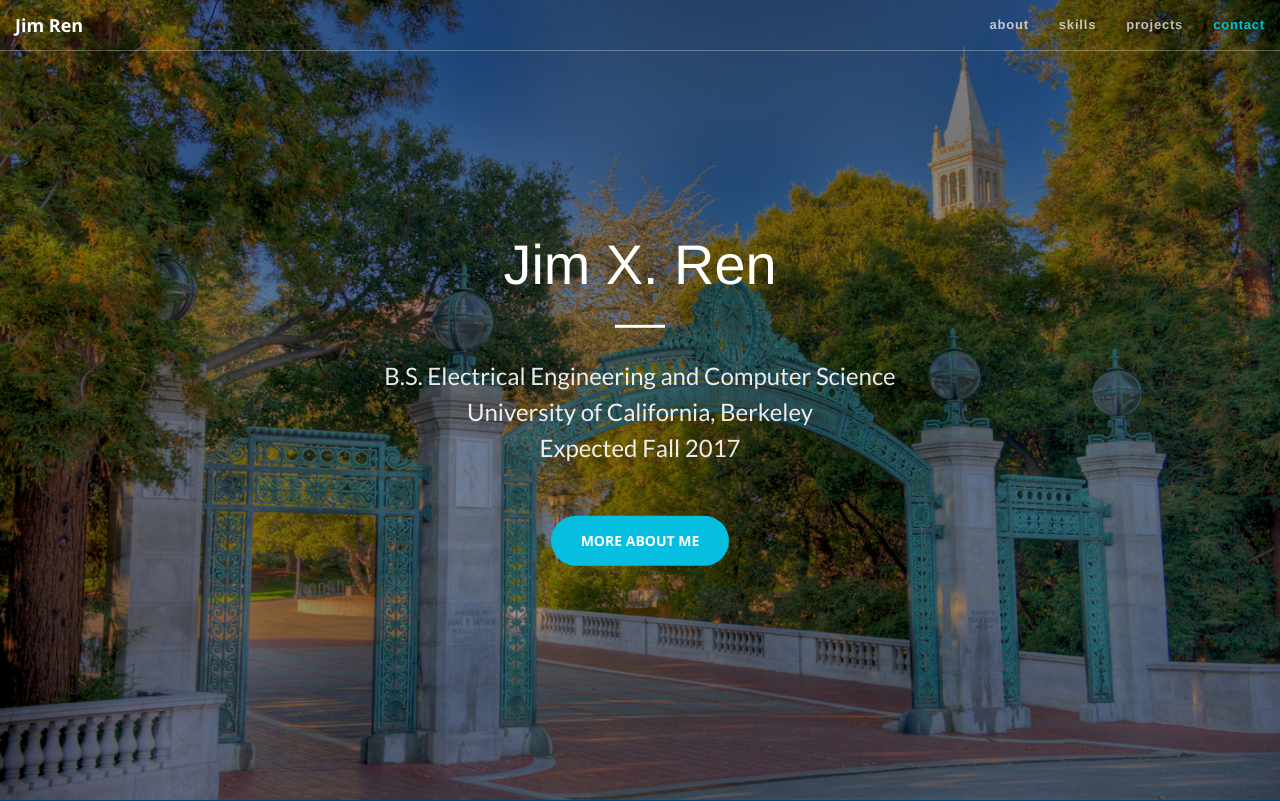
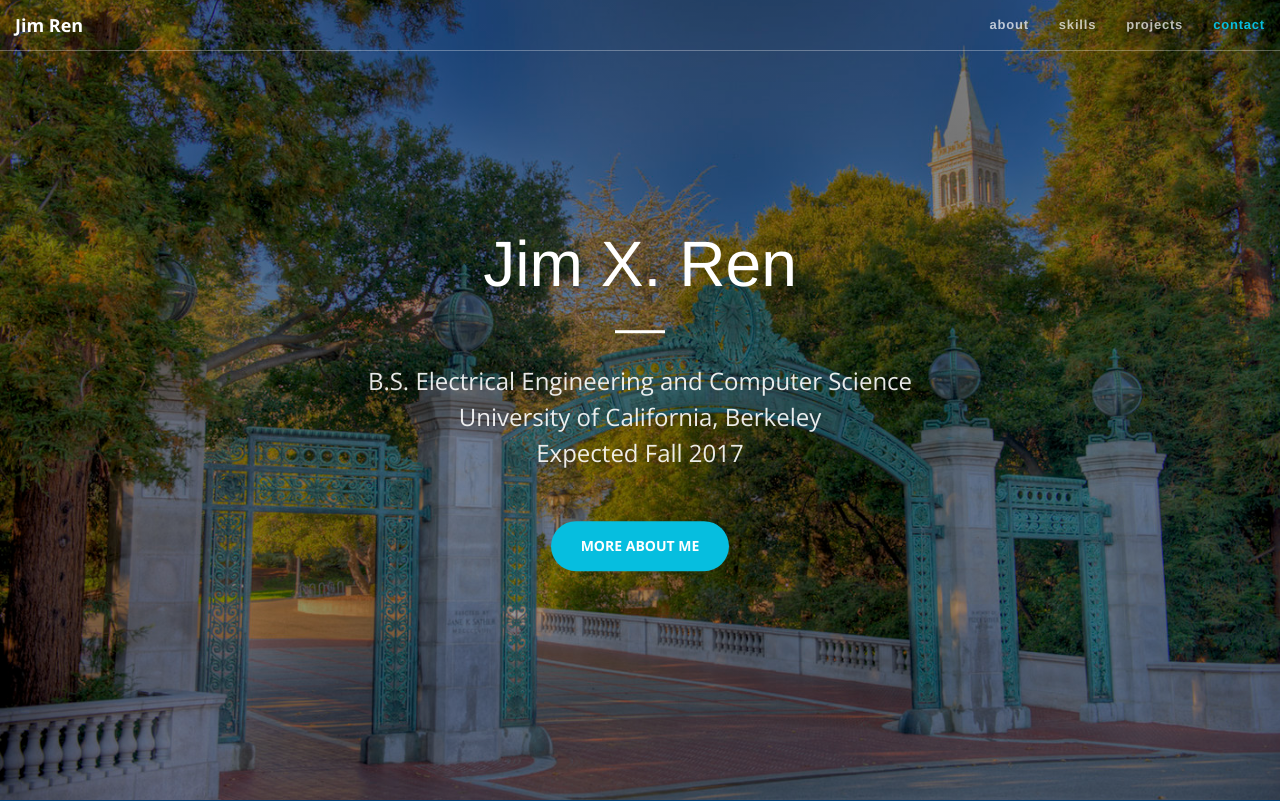
Before and after one commit to renxinhe/jimren-website, a website: page public/index.html in a window 1280 px wide. Shown: the top 801 px of the page. Drawn offline with nearby package versions, Linux system fonts and the light colour scheme; a web font is replaced by a local one.

Commit message:
Remove unneeded fonts

```diff
--- a/public/css/creative.css
+++ b/public/css/creative.css
@@ -232,7 +232,7 @@ header .header-content .header-content-inner hr {
 
 header .header-content .header-content-inner p {
     margin-bottom: 50px;
-    font-family: 'Lato', sans-serif;
+    font-family: 'Open Sans', sans-serif;
     font-size: 18px;
     font-weight: 300;
     color: rgba(255, 255, 255, 0.9);
@@ -256,7 +256,7 @@ header .header-content .header-content-inner p {
         display: inline-block;
         margin-right: auto;
         margin-left: auto;
-        width: 700px;
+        width: 800px;
     }
     header .header-content .header-content-inner p {
         margin-right: auto;
--- a/public/index.html
+++ b/public/index.html
@@ -15,8 +15,6 @@
     <link rel="stylesheet" href="font-awesome/css/font-awesome.min.css" type="text/css">
     <link href='https://fonts.googleapis.com/css?family=Droid+Sans' rel='stylesheet' type='text/css'>
     <link href="http://fonts.googleapis.com/css?family=Open+Sans:300italic,400italic,600italic,700italic,800italic,400,300,600,700,800" rel="stylesheet" type="text/css">
-    <link href="http://fonts.googleapis.com/css?family=Merriweather:400,300,300italic,400italic,700,700italic,900,900italic" rel="stylesheet" type="text/css">
-    <link href="https://fonts.googleapis.com/css?family=Raleway|Lato|Oswald&amp;subset=latin,latin-ext" rel="stylesheet" type="text/css">
 
     <!-- Plugin CSS -->
     <link rel="stylesheet" href="css/animate.min.css" type="text/css">
```
